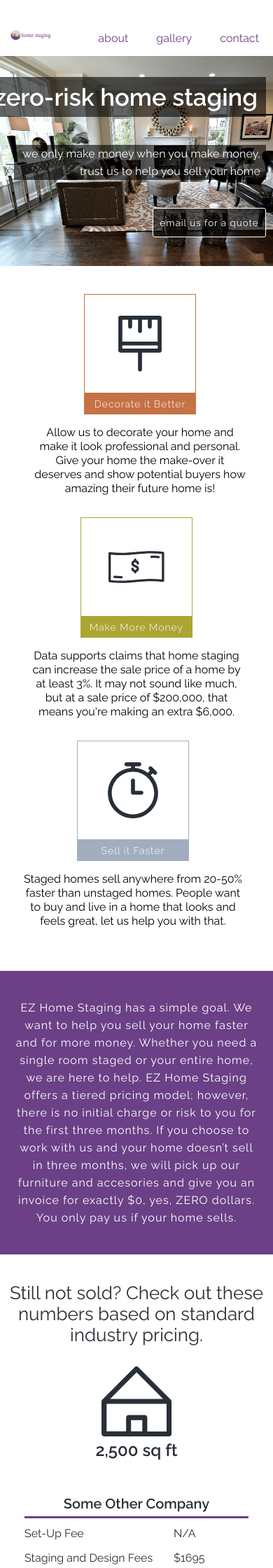
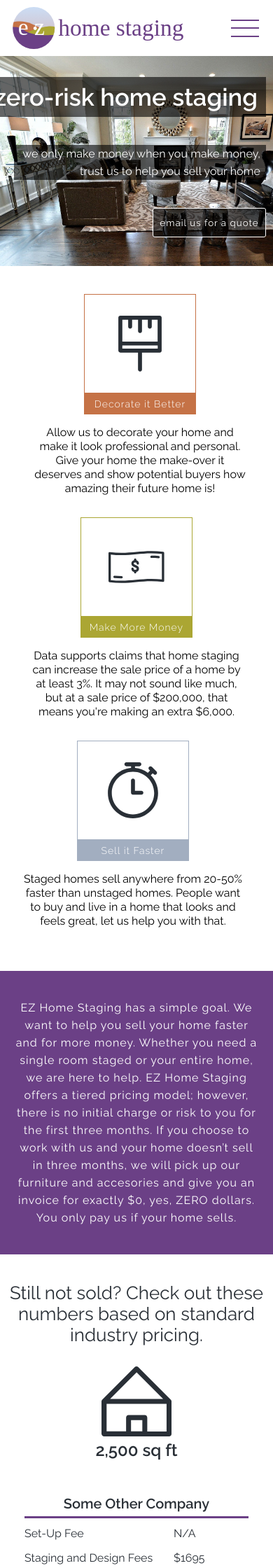
Before and after one commit to quinnmyers/ezhs_website, a Jekyll site: the page built from index.html, in a window 390 px wide. Shown: the top 2240 px of the page at 70% size. Built offline with Jekyll 4.4.1, drawn with Linux system fonts in a browser that asks for light colours; Markdown is read by kramdown in place of the engine named in the settings.

Commit message:
added mobile nav

```diff
--- a/_includes/header.html
+++ b/_includes/header.html
@@ -1 +1 @@
-<section class="header"><div class="header-wrap"><div class="brand"></div><div class="top-nav"><ul class="desktop-nav"><li><a href="#about">about</a></li><li><a href="#before-after">gallery</a></li><li><a href="#contact">contact</a></li></ul></div></div></section>
+<section class="header"><div class="header-wrap"><div class="brand"></div><div class="top-nav"><ul class="desktop-nav"><li><a href="#about">about</a></li><li><a href="#before-after">gallery</a></li><li><a href="#contact">contact</a></li></ul></div><div class="hamburger"><div class="line-1"></div><div class="line-2"></div><div class="line-3"></div></div></div></section><div class="mobile-nav"><ul><li><a href="#about">about</a></li><li><a href="#before-after">gallery</a></li><li><a href="#contact">contact</a></li></ul></div>
--- a/_layouts/default.html
+++ b/_layouts/default.html
@@ -19,5 +19,6 @@
 
   <script src="https://ajax.googleapis.com/ajax/libs/jquery/1.12.4/jquery.min.js"></script>
   <script src="/assets/js/main_script.js" type="text/javascript"></script>
+  <script src="/assets/js/header_script.js" type="text/javascript"></script>
   </body>
 </html>
--- a/assets/css/4-sections/contact-cta.sass
+++ b/assets/css/4-sections/contact-cta.sass
@@ -39,5 +39,3 @@
     width: 100vw !important
     .headline, .cta-text
       width: 100% !important
-      p
-        padding: 20px 20px !important
--- a/assets/css/main.css
+++ b/assets/css/main.css
@@ -453,6 +453,40 @@ textarea {
           font: "Raleway", sans-serif; }
         .header .header-wrap .top-nav ul.desktop-nav a:hover, .header .header-wrap .top-nav a a:hover {
           text-decoration: underline; }
+    .header .header-wrap .hamburger {
+      display: none;
+      -ms-flex-direction: column;
+          flex-direction: column;
+      -ms-flex-pack: justify;
+          justify-content: space-between;
+      height: 25px;
+      width: 40px;
+      -ms-flex-item-align: center;
+          align-self: center;
+      margin-right: 20px; }
+      .header .header-wrap .hamburger .line-1, .header .header-wrap .hamburger .line-2, .header .header-wrap .hamburger .line-3 {
+        height: 2px;
+        width: 100%;
+        background: #6B4086; }
+
+.mobile-nav {
+  display: none;
+  font-family: "Raleway", sans-serif;
+  font-size: 14px;
+  -ms-flex-pack: end;
+      justify-content: flex-end;
+  margin-right: 20px; }
+  .mobile-nav ul {
+    list-style: none; }
+    .mobile-nav ul a, .mobile-nav ul a:visited {
+      text-decoration: none;
+      color: #6B4086; }
+    .mobile-nav ul li {
+      margin-bottom: 15px; }
+
+.is-active {
+  display: -ms-flexbox;
+  display: flex; }
 
 @media (max-width: 1000px) {
   .header {
@@ -480,6 +514,19 @@ textarea {
           align-self: center !important; }
       .header .top-nav ul.desktop-nav, .header .top-nav a {
         font-size: 12pt !important; } }
+
+@media (max-width: 620px) {
+  .header .header-wrap .brand {
+    margin-left: 5px !important;
+    margin-top: 10px !important; }
+  .header .header-wrap .top-nav {
+    display: none !important; }
+  .header .header-wrap .hamburger {
+    display: -ms-flexbox !important;
+    display: flex !important;
+    margin-top: 10px !important; }
+  .mobile-nav {
+    text-align: right !important; } }
 
 .jumbotron {
   display: -ms-flexbox;
@@ -1050,9 +1097,7 @@ textarea {
   .contact-cta {
     width: 100vw !important; }
     .contact-cta .headline, .contact-cta .cta-text {
-      width: 100% !important; }
-      .contact-cta .headline p, .contact-cta .cta-text p {
-        padding: 20px 20px !important; } }
+      width: 100% !important; } }
 
 .contact {
   display: -ms-flexbox;
--- /dev/null
+++ b/assets/js/header_script.js
@@ -0,0 +1,5 @@
+$(document).ready(function () {
+  $(".hamburger").on('click', function() {
+    $(".mobile-nav").toggleClass("is-active");
+  });
+});
```
Also changed, not shown: _pugfiles/header.pug (+10 -0 lines), assets/css/4-sections/header.sass (+47 -0 lines), 7 other files.
